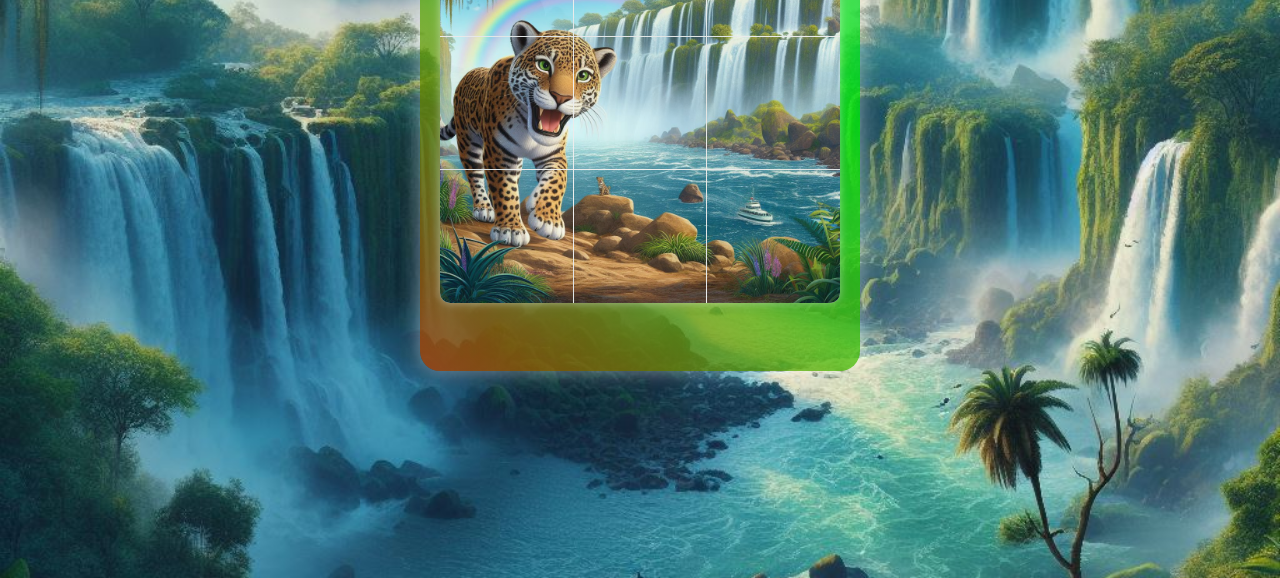
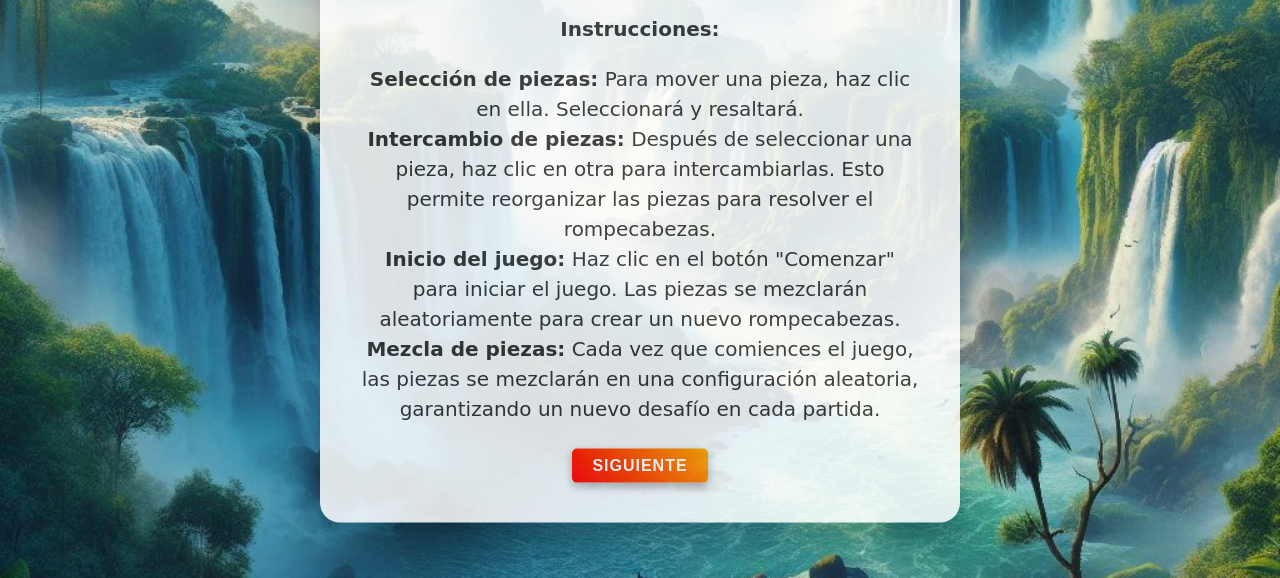
Before and after one commit to CristianLorenzo11/rompecabeza, a plain HTML site: page index.html in a window 1280 px wide. Shown: the part 222-800 px from the top of the page. Drawn offline with Linux system fonts and the light colour scheme.

Commit message:
arreglando el modal

```diff
--- a/index.html
+++ b/index.html
@@ -5,8 +5,28 @@
   <meta name="viewport" content="width=device-width, initial-scale=1.0">
   <title>Simple Puzzle Game</title>
   <link rel="stylesheet" href="styles.css">
+  <style>
+    /* Estilos para la ventana modal */
+
+/* Estilos para el contenedor del modal */
+
+  </style>
 </head>
 <body>
+  <div id="modal-container">
+    <div id="modal-content">
+        <h2>¡Bienvenido al juego de rompecabezas!</h2>
+
+        <p><strong>Instrucciones:</strong></p>
+        <ol>
+            <li><strong>Selección de piezas:</strong> Para mover una pieza, haz clic en ella. Seleccionará y resaltará.</li>
+            <li><strong>Intercambio de piezas:</strong> Después de seleccionar una pieza, haz clic en otra para intercambiarlas. Esto permite reorganizar las piezas para resolver el rompecabezas.</li>
+            <li><strong>Inicio del juego:</strong> Haz clic en el botón "Comenzar" para iniciar el juego. Las piezas se mezclarán aleatoriamente para crear un nuevo rompecabezas.</li>
+            <li><strong>Mezcla de piezas:</strong> Cada vez que comiences el juego, las piezas se mezclarán en una configuración aleatoria, garantizando un nuevo desafío en cada partida.</li>
+        </ol>
+        <button id="start-button-modal">Siguiente</button>
+    </div>
+</div>
 
     <div id="page-container">
         <h1>La Selva Misionera</h1>
@@ -22,17 +42,24 @@
                 <div class="puzzle-piece" id="piece7"></div>
                 <div class="puzzle-piece" id="piece8"></div>
                 <div class="puzzle-piece" id="piece9"></div>
-
-
             </div>
             <div id="message-container"></div>
             <!-- Botón para ir al siguiente rompecabezas -->
             <a id="next-button" href="index copy.html" style="display: none;">Ir al siguiente</a>
-
-
         </div>
     </div>
 
 <script src="script.js"></script>
+<script>
+    // Mostrar la ventana modal al cargar la página
+    window.onload = function() {
+        document.getElementById('modal-container').style.display = 'block';
+    }
+
+    // Ocultar la ventana modal cuando se hace clic en el botón "Comenzar"
+    document.getElementById('start-button-modal').addEventListener('click', function() {
+        document.getElementById('modal-container').style.display = 'none';
+    });
+</script>
 </body>
 </html>
--- a/styles.css
+++ b/styles.css
@@ -49,7 +49,8 @@ body {
         background-position: 100% 50%;
     }
 }
-#start-button {
+#start-button ,
+#start-button-modal{
     margin-bottom: 0px;
     margin-top: 5px;
     padding: 8px 20px; /* Reducir el tamaño del botón */
@@ -77,6 +78,7 @@ body {
 
 /* Media query para dispositivos con un ancho máximo de 600px (por ejemplo, dispositivos móviles) */
 @media screen and (max-width: 600px) {
+
     #start-button {
         padding: 8px 20px; /* Reducir el padding para hacer el botón más pequeño en dispositivos móviles */
         font-size: 16px; /* Reducir el tamaño de la fuente */
@@ -239,3 +241,64 @@ margin-bottom: 2px;
 #anterior {
     outline: none; /* Eliminar el contorno al hacer foco */
 }
+/* Estilos para el contenedor del modal */
+#modal-container {
+    display: none;
+    position: fixed;
+    top: 0;
+    left: 0;
+    width: 100%;
+    height: 100%;
+    background-image: url('cataratas.jpeg'); /* Cambia 'cataratas.jpeg' por la ruta de tu imagen de fondo */
+    background-size: cover; /* Hace que la imagen de fondo cubra todo el contenedor */
+    background-position: center; /* Centra la imagen de fondo */
+    z-index: 9999;
+}
+#modal-content ul,
+#modal-content ol {
+    list-style: none; /* Elimina las viñetas */
+    padding: 0; /* Elimina el padding */
+}
+
+/* Estilos para el contenido del modal */
+#modal-content {
+    position: absolute;
+    top: 50%;
+    left: 50%;
+    transform: translate(-50%, -50%);
+    background: rgba(255, 255, 255, 0.95); /* Fondo semi-transparente blanco */
+    padding: 40px; /* Aumento del espacio interno */
+    border-radius: 20px; /* Borde redondeado */
+    box-shadow: 0 20px 40px rgba(0, 0, 0, 0.3); /* Sombra más pronunciada */
+    text-align: center; /* Centrar el contenido del modal */
+    font-family: 'Press Start 2P', cursive; /* Fuente de estilo de videojuego */
+    color: #333; /* Color de texto */
+font-size: 20px; /* Tamaño de la fuente */
+    line-height: 1.5; /* Altura de línea */
+}
+/* Media query para dispositivos móviles */
+@media screen and (max-width: 768px) {
+    #modal-content {
+
+        font-size: 14px; /* Reducción del tamaño de la fuente para que quepa mejor en pantallas móviles */
+
+    }
+    #modal-content {
+        width: 80%; /* Ancho del modal al 80% del ancho de la pantalla */
+        height: 80%; /* Altura del modal al 80% de la altura de la pantalla */
+
+        padding: 20px; /* Ajustar el padding del modal para mantener el espacio interior */
+        overflow: auto; /* Añadir desplazamiento si el contenido es más grande que el modal */
+    }
+}
+
+
+  /* Animación de giro de colores */
+  @keyframes giraBrillos {
+    0% {
+      background-position: 0% 50%;
+    }
+    100% {
+      background-position: 100% 50%;
+    }
+  }
```
Lines whose indentation alone changed are shown as unchanged.
